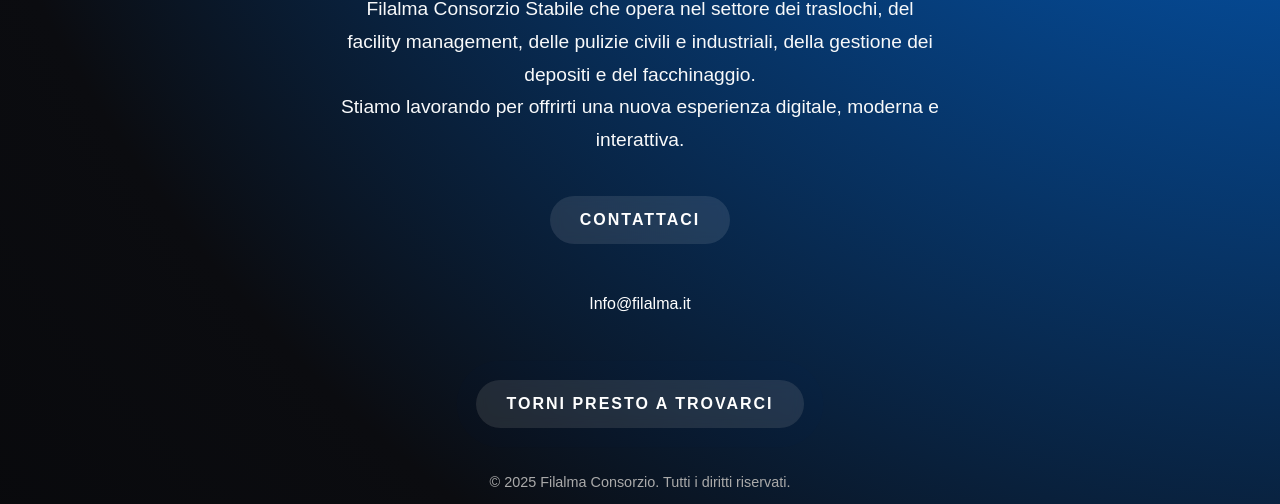
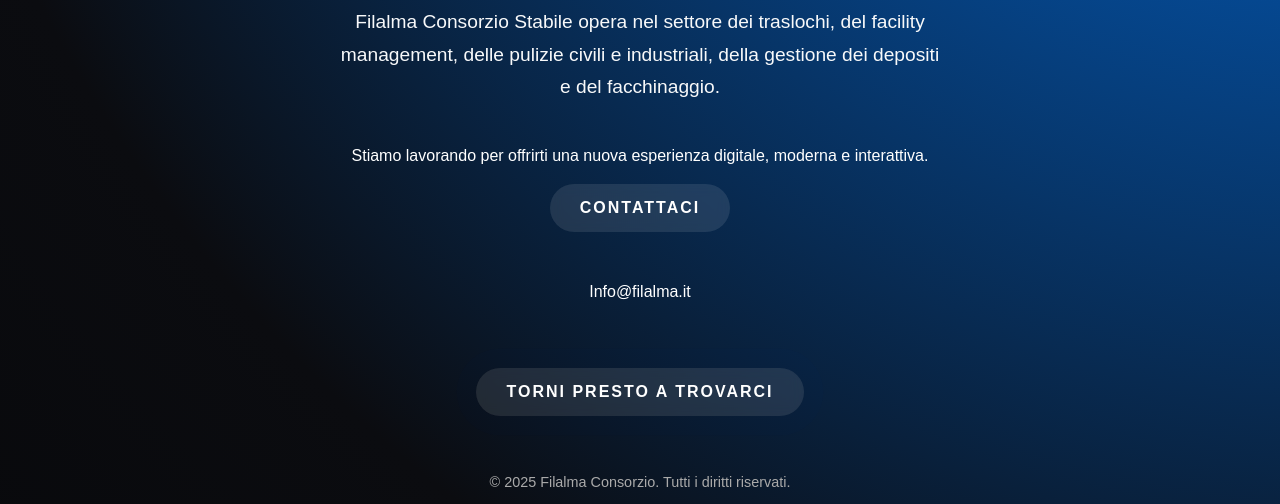
Before and after one commit to Andreaadf9/Filalma1, a plain HTML site: page index.html in a window 1280 px wide. Shown: the part 296-800 px from the top of the page. Drawn offline with nearby package versions, Linux system fonts and the light colour scheme.

Commit message:
modificaTesto

```diff
--- a/index.html
+++ b/index.html
@@ -115,11 +115,10 @@
     <img src="img/fialalmaBig.png" alt="Logo Filalma" class="hero-logo animate__animated animate__fadeInDown">
     <h1 class="hero-title animate__animated animate__fadeInUp animate__delay-1s">Il sito Filalma è in aggiornamento</h1>
     <p class="hero-subtitle animate__animated animate__fadeInUp animate__delay-2s">
-      Filalma Consorzio Stabile che opera nel settore dei traslochi, del facility management, delle pulizie civili e industriali,
+      Filalma Consorzio Stabile opera nel settore dei traslochi, del facility management, delle pulizie civili e industriali,
       della gestione dei depositi e del facchinaggio.
-      <br>
-      Stiamo lavorando per offrirti una nuova esperienza digitale, moderna e interattiva.
     </p>
+    <p>Stiamo lavorando per offrirti una nuova esperienza digitale, moderna e interattiva.</p>
     <div class="coming-soon animate__animated animate__fadeInUp animate__delay-3s">
         Contattaci
     </div>
```
